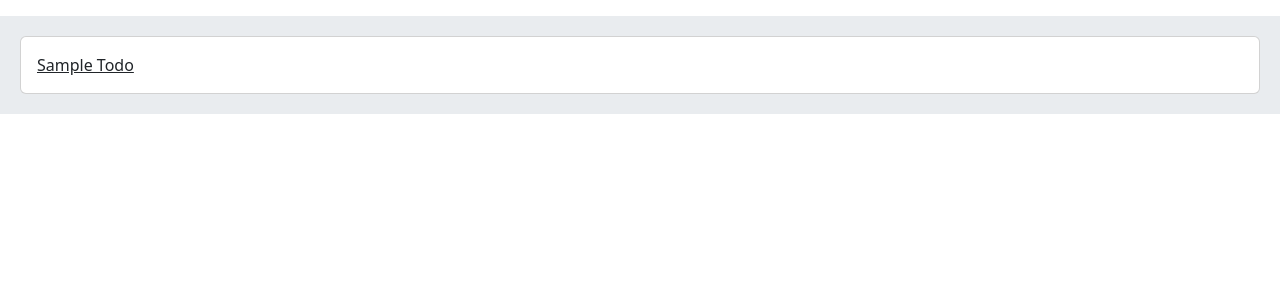
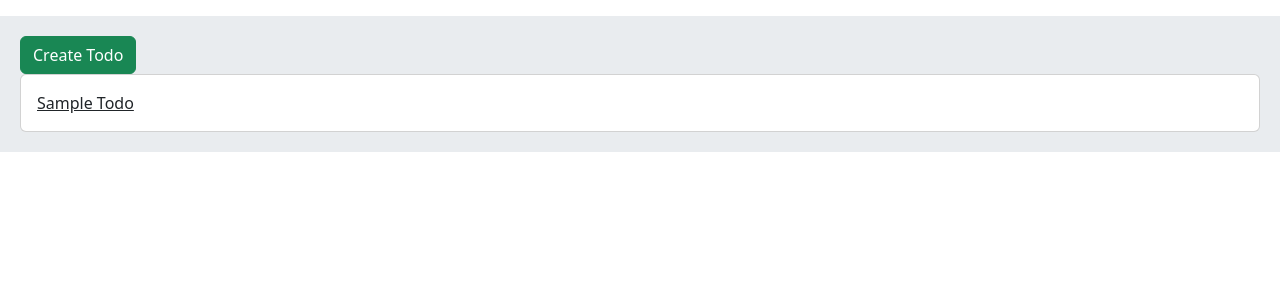
Before and after one commit to khodealib/DjangoToDo, a Django app: page / in a window 1280 px wide. Shown: the part 56-356 px from the top of the page. Run offline with Django 4.2, Linux system fonts and the light colour scheme; tables that the repository leaves empty hold one stand-in row (values such as "Sample post"); some libraries are stand-ins or nearby versions.

Commit message:
todo update, django model forms.

```diff
--- a/home/urls.py
+++ b/home/urls.py
@@ -7,5 +7,6 @@ urlpatterns = [
     path("", views.home, name="home"),
     path("detail/<int:todo_id>/", views.todo_detail, name="todo_detail"),
     path("detail/<int:todo_id>/delete/", views.todo_delete, name="todo_delete"),
+    path("detail/<int:todo_id>/update/", views.todo_update, name="todo_update"),
     path("create/", views.todo_create, name="todo_create"),
 ]
--- a/home/views.py
+++ b/home/views.py
@@ -3,7 +3,7 @@ from django.http import HttpResponse
 from django.http.request import HttpRequest
 from django.shortcuts import render, redirect
 
-from home.forms import TodoCreateForm
+from home.forms import TodoCreateForm, TodoUpdateForm
 from home.models import Todo
 
 
@@ -42,3 +42,16 @@ def todo_create(request: HttpRequest) -> HttpResponse:
             return redirect("home:home")
     form = TodoCreateForm()
     return render(request, "create.html", {"form": form})
+
+
+def todo_update(request: HttpRequest, todo_id: int) -> HttpResponse:
+    todo = Todo.objects.get(id=todo_id)
+    if request.method == "POST":
+        form = TodoUpdateForm(request.POST, instance=todo)
+        if form.is_valid():
+            form.save()
+            messages.success(request, "Todo updated successfully!")
+            return redirect("home:todo_detail", todo_id)
+
+    form = TodoUpdateForm(instance=todo)
+    return render(request, "update.html", {"form": form, "todo_id": todo.id})
--- a/templates/home.html
+++ b/templates/home.html
@@ -3,10 +3,12 @@
     Home
 {% endblock %}
 {% block content %}
+    <a href="{% url 'home:todo_create' %}" class="btn btn-success">Create
+        Todo</a>
     <div class="card">
         {% for todo in todos %}
             <a class="card-body"
-               href="{% url 'home:todo_detail' todo.pk %}">
+               href="{% url 'home:todo_detail' todo.id %}">
                 {{ todo.title|title }}
             </a>
         {% endfor %}
```
Also changed, not shown: home/forms.py (+10 -2 lines), templates/detail.html (+5 -2 lines), templates/update.html (added, +12 -0 lines).
